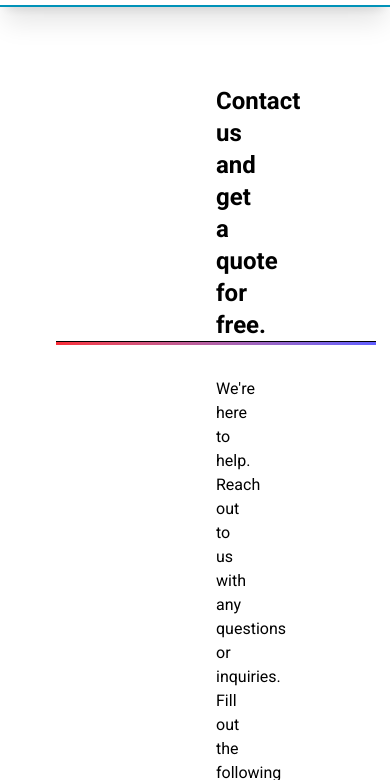
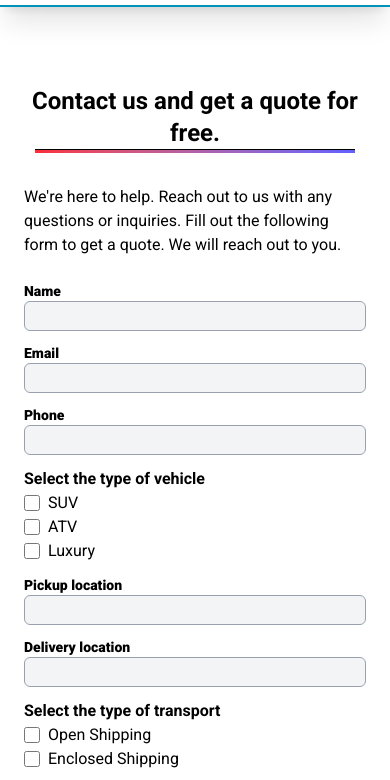
Before and after one commit to jd-lopez/lucky-1, a website: page dist/contact.html in a window 390 px wide. Shown: the part 91-871 px from the top of the page. Drawn offline with nearby package versions, Linux system fonts and the light colour scheme; some icons are missing; a web font is replaced by a local one.

Commit message:
fixed form layout for mobile

```diff
--- a/dist/contact.html
+++ b/dist/contact.html
@@ -79,7 +79,7 @@
     <main class="font-roboto text-base
      overflow-hidden mt-24">
         <section class=" px-6 lg:px-20 py-6 bg-no-repeat">
-            <div class="flex flex-col  mt-14 px-48">
+            <div class="flex flex-col  mt-14 lg:px-48">
                 <h1 data-i18n="contact.heading" class="text-center text-2xl font-bold">Contact us and get a quota for
                     free.</h1>
                 <hr class="h-1 w-80 self-center bg-gradient-to-r from-red-500 to-indigo-500 mb-8">
```
Also changed, not shown: dist/css/output.css.
